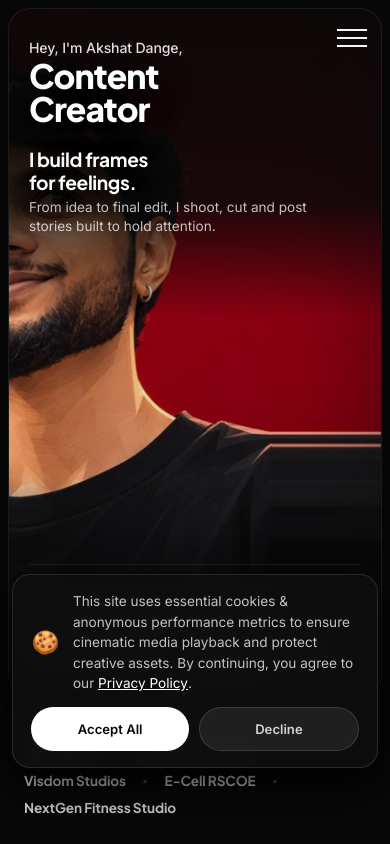
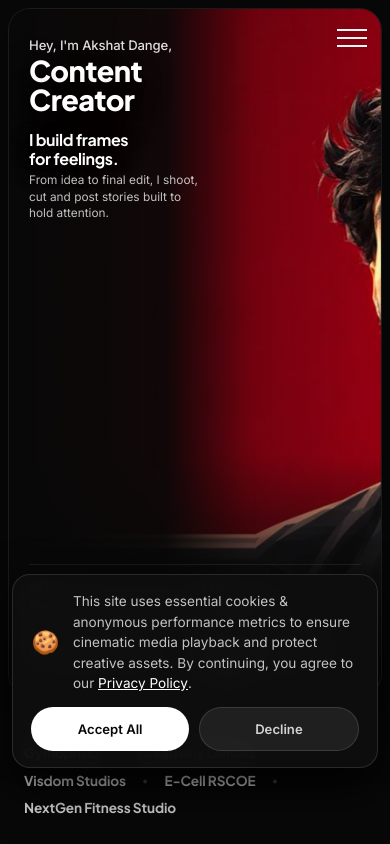
Before and after one commit to aksh-dash/Creative-Portfolio, a React (Vite) app: page / in a window 390 px wide. Shown: the top 844 px of the page. Built offline with nearby package versions, Linux system fonts and the light colour scheme.

Commit message:
mobile: reposition hero portrait to right side and constrain text to left with protective gradient

```diff
--- a/src/styles/Hero.css
+++ b/src/styles/Hero.css
@@ -223,7 +223,7 @@
     }
 }
 
-@media (max-width: 640px) {
+@media (max-width: 768px) {
     .hero-section {
         padding: 0.5rem 0.5rem 0.5rem 0.5rem;
         min-height: 100dvh;
@@ -233,7 +233,7 @@
     }
 
     .hero-card {
-        padding: 1.85rem 1.25rem 1.25rem 1.25rem;
+        padding: 1.75rem 1.25rem 1.25rem 1.25rem;
         border-radius: 22px;
         min-height: 0;
         flex: 1;
@@ -241,72 +241,90 @@
         display: flex;
         flex-direction: column;
         justify-content: space-between;
+        position: relative;
     }
 
-    /* Seamless character portrait with reduced effect and clear headroom */
+    /* Akshat placed cleanly on the RIGHT side of the card */
     .hero-bg {
         inset: 0;
         background-size: cover;
-        background-position: 68% 40%;
+        background-position: 18% 28%;
         filter: drop-shadow(0 10px 25px rgba(0,0,0,0.4));
         -webkit-mask-image: none;
         mask-image: none;
     }
 
-    /* Dark protective top & bottom gradient so text never clashes with portrait */
+    /* Protective gradient: dark on the LEFT for text, clear on the RIGHT for Akshat's face */
     .hero-overlay {
-        background: linear-gradient(
-            180deg,
-            rgba(8, 8, 8, 0.96) 0%,
-            rgba(8, 8, 8, 0.88) 28%,
-            rgba(8, 8, 8, 0.05) 45%,
-            rgba(8, 8, 8, 0.1) 68%,
-            rgba(8, 8, 8, 0.82) 84%,
-            rgba(8, 8, 8, 0.98) 100%
-        );
+        background:
+            linear-gradient(
+                to right,
+                rgba(8, 8, 8, 0.98) 0%,
+                rgba(8, 8, 8, 0.92) 42%,
+                rgba(8, 8, 8, 0.2) 65%,
+                transparent 100%
+            ),
+            linear-gradient(
+                to top,
+                rgba(8, 8, 8, 0.98) 0%,
+                rgba(8, 8, 8, 0.7) 18%,
+                transparent 35%
+            );
     }
 
+    /* Text strictly on the LEFT half so it never overlaps Akshat on the right */
     .hero-main-layout {
-        gap: 0.85rem;
+        flex-direction: column;
+        align-items: flex-start;
+        gap: 0.65rem;
         margin-top: 0;
+        max-width: 52%;
+        z-index: 2;
+    }
+
+    .hero-left-col {
+        width: 100%;
+        text-align: left;
     }
 
     .hero-greeting {
-        font-size: 0.88rem;
+        font-size: 0.82rem;
         margin-bottom: 0.2rem;
     }
 
     .hero-main-title {
-        font-size: 2.15rem;
+        font-size: clamp(1.8rem, 6.5vw, 2.25rem);
         line-height: 1.0;
+        letter-spacing: -0.02em;
+    }
+
+    .hero-right-col {
+        width: 100%;
+        max-width: 100%;
+        margin-top: 0.35rem;
+        text-align: left;
     }
 
     .hero-side-title {
-        font-size: 1.15rem;
+        font-size: clamp(1rem, 3.8vw, 1.2rem);
         line-height: 1.2;
         margin-bottom: 0.25rem;
     }
 
     .hero-side-sub {
-        font-size: 0.82rem;
+        font-size: 0.78rem;
         line-height: 1.4;
         color: rgba(255, 255, 255, 0.75);
-        max-width: 310px;
+        max-width: 100%;
     }
 
-    .hero-side-sub {
-        font-size: 0.85rem;
-        line-height: 1.45;
-        color: rgba(255, 255, 255, 0.75);
-        max-width: 320px;
-    }
-
-    /* 2x2 compact features grid to avoid vertical clutter */
+    /* 2x2 compact features grid at bottom */
     .hero-features-grid {
         grid-template-columns: repeat(2, 1fr);
         gap: 0.75rem 1rem;
-        margin-top: 1.5rem;
+        margin-top: 1.25rem;
         padding-top: 1rem;
+        z-index: 2;
     }
 
     .feature-num {
@@ -337,12 +355,24 @@
 }
 
 @media (max-width: 390px) {
+    .hero-bg {
+        background-position: 16% 28%;
+    }
+
+    .hero-main-layout {
+        max-width: 52%;
+    }
+
     .hero-main-title {
-        font-size: 2.1rem;
+        font-size: 1.8rem;
     }
 
     .hero-side-title {
-        font-size: 1.2rem;
+        font-size: 1rem;
+    }
+
+    .hero-side-sub {
+        font-size: 0.74rem;
     }
 
     .hero-features-grid {
--- a/src/styles/Navbar.css
+++ b/src/styles/Navbar.css
@@ -138,7 +138,7 @@
         justify-content: center;
         align-items: center;
         gap: 2rem;
-        z-index: -1;
+        z-index: 99;
     }
 
     .nav-links.mobile-open {
```
